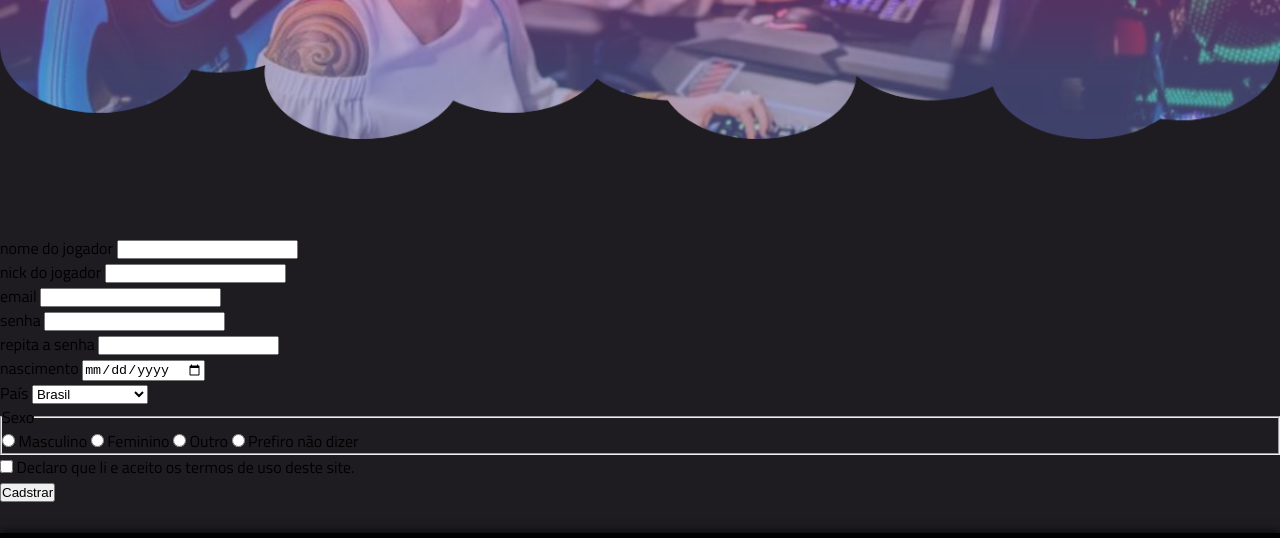
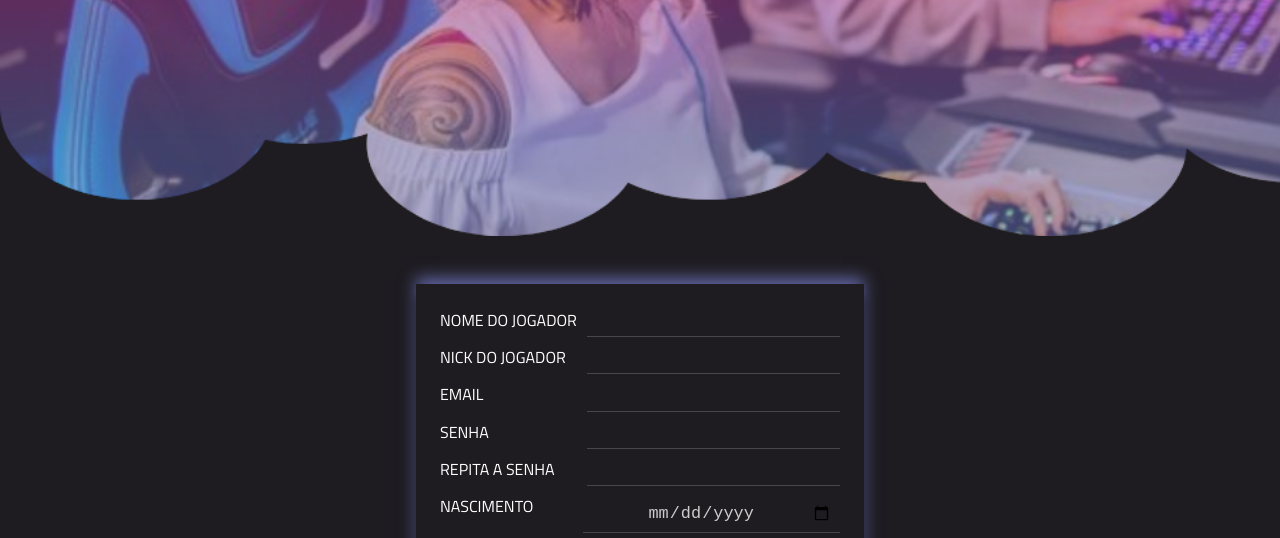
Before and after one commit to joaogabrieloficial/E-PLAYERS, a plain HTML site: page cadastro.html in a window 1280 px wide. Shown: the part 186-724 px from the top of the page. Drawn offline with Linux system fonts and the light colour scheme.

Commit message:
Pagína de Cadastro finalizada

```diff
--- a/cadastro.html
+++ b/cadastro.html
@@ -38,7 +38,7 @@
             <h1> cadastro de jogador</h1>
         </div>
 
-        <form action="" method="post">
+        <form  class="form_cadastro" action="" method="post">
             <div class="campo">
                 <label for="nome">nome do jogador</label>
                 <input type="text" name="nomedojogador" id="nome">
@@ -63,7 +63,7 @@
          </div>
             <div class="campo">
                 <label for="nascimento">nascimento</label>
-                <input type="date" name="nascimento" id="nascimento">
+                <input type="date" name="nascimento" id="nascimento" max="2020-03-05" min="1900-01-01">
             </div>
         </div>
         <div class="campo">
@@ -91,14 +91,14 @@
 
         </fieldset>
 
-        <div class="campo">
+        <div class="campo termos">
             <input type="checkbox" name="check" id="check">
             <label for="chek">
                 Declaro que li e aceito os termos de uso deste site.
             </label>
         </div>
 
-        <button type="submit">Cadstrar</button>
+        <button type="submit" class="btn gradient">Cadstrar</button>
 
         </form>
     </main>
--- a/css/style.css
+++ b/css/style.css
@@ -278,8 +278,7 @@ ul{
          width: 100%;
          height: 300px;
          background-image: url("../img/cadastro.png");
-         background-attachment: fixed;
-         background-size: contain;
+         background-size: cover;
          background-repeat: no-repeat;
          color: white;
          display: flex;
@@ -288,3 +287,85 @@ ul{
          text-transform: uppercase;
          padding-top: 3em;
      }
+
+     .form_cadastro{
+         width: 100%;
+         max-width: 400px;
+         box-shadow: 0px 13px 10px rgba(0,0,0,0.5), 0px -6px 15px rgba(114,119,195,0.8);
+         margin: auto;
+         display: flex;
+         flex-direction: column ;
+         align-items: center;
+         color: white;
+         margin-top: 3em;
+         margin-bottom: 3em;
+         padding: 1.5em;
+     }
+     .campo{
+         width: 100%;
+         display: flex;
+         justify-content: space-between;
+         color: white;
+         margin-bottom: 0.5em;
+     }
+     .campo label{
+         text-transform: uppercase;
+     }
+
+input[type="text"],
+input[type="email"],
+input[type="password"],
+input[type="date"],
+select{
+    border: none;
+    background-color: #1E1C21;
+    color: #cccccc;
+    border-bottom: 1px solid #474747;
+    width: 60%;
+    padding: 0.5em;
+}
+
+input[type="date"]{
+    text-align: center;
+    font-size: 1.3em;
+}
+
+input:focus, select:focus{
+    outline: none;
+    background-color: #474747;
+    box-shadow: 0 0 5px #474747;
+    border-bottom: 1px solid var(--purple)
+}
+
+fieldset{
+    width: 100%;
+    border: none;
+    margin-bottom: 2em;
+}
+
+fieldset legend{
+    text-transform: uppercase;
+}
+
+input[type="radio"]{
+    margin-right: 0.1em;
+}
+fieldset label{
+    margin-right: 0.5em;
+}
+
+.termos{
+    align-items: center;
+    justify-content: start;
+}
+
+.termos label{
+    text-transform: lowercase;
+}
+
+.form_cadastro button{
+    border: none;
+    width: 60%;
+    margin-top: 2em;
+    cursor: pointer;
+}
```
